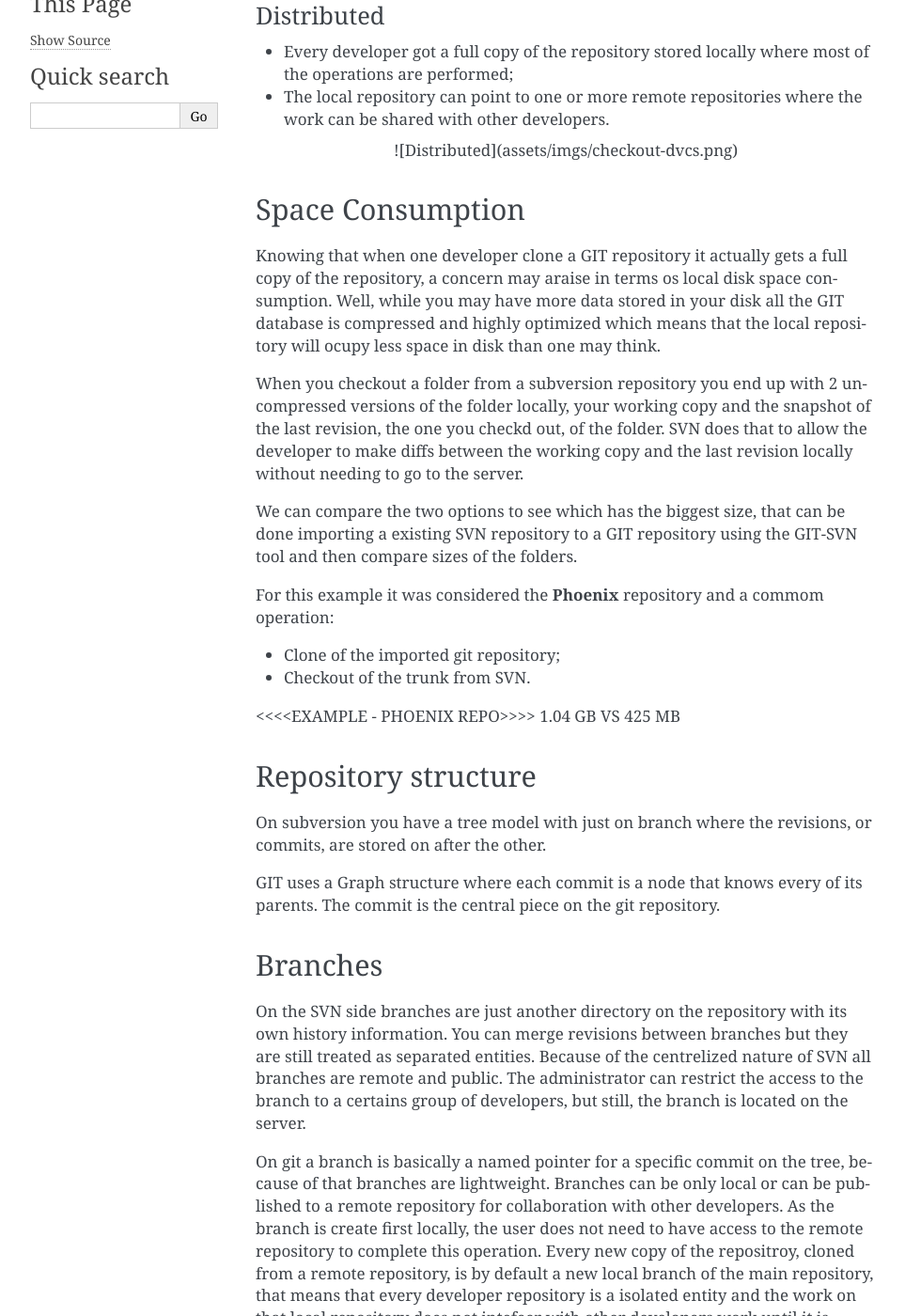
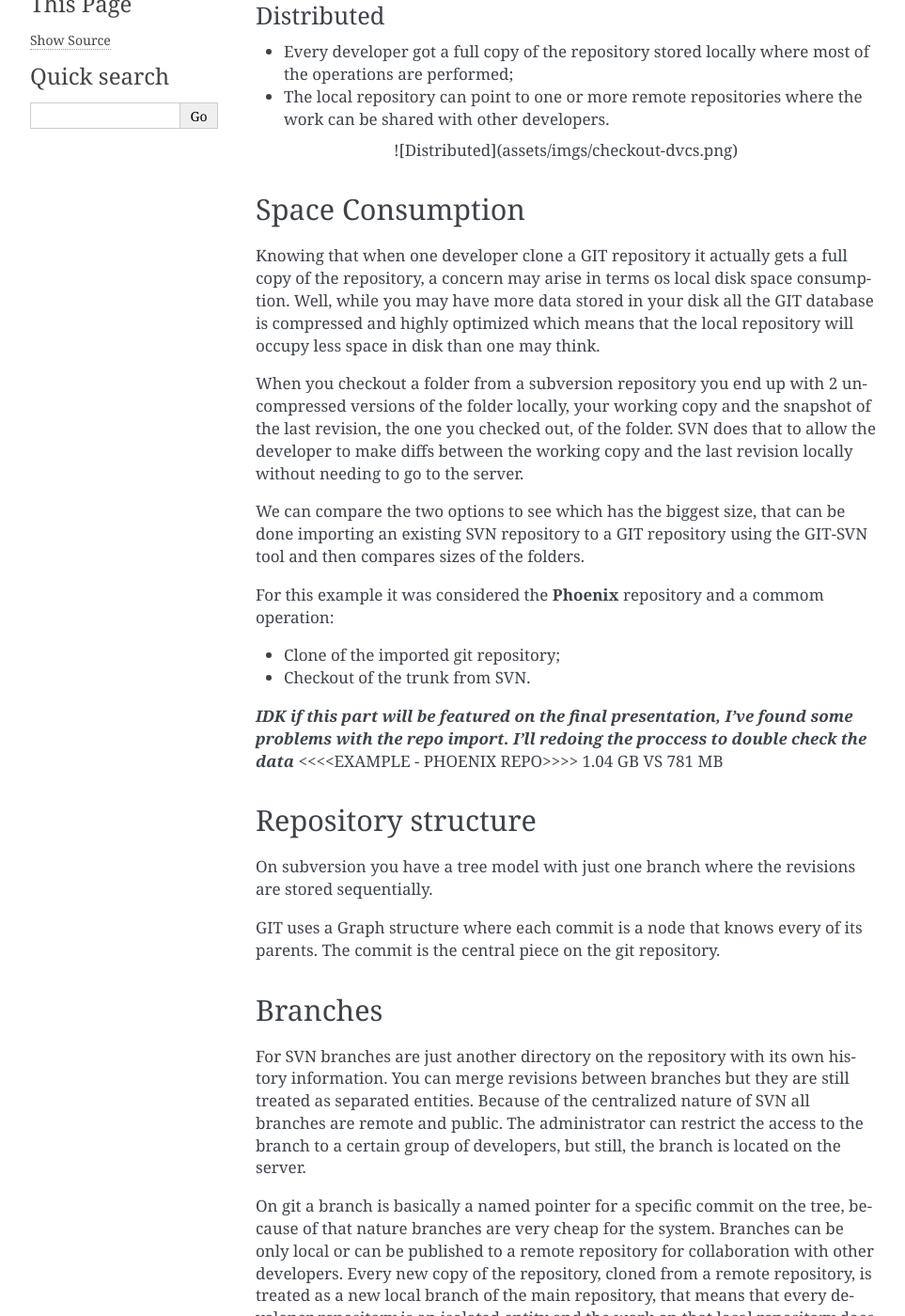
Before and after one commit to pedrostc/svn-vs-git, a Sphinx documentation site: the page built from docs/presentation.md, in a window 1280 px wide and 1400 px high, scrolled down 391 px. Shown: the whole window at 94% size, without its empty margins (148-1111 px from the left). Built offline with Sphinx 7.4.7, drawn with Linux system fonts in a browser that asks for light colours; some of the changed text lies outside the part shown.

Commit message:
Grammar review

```diff
--- a/docs/presentation.md
+++ b/docs/presentation.md
@@ -21,36 +21,35 @@
 
 ## Space Consumption
 
-Knowing that when one developer clone a GIT repository it actually gets a full copy of the repository, a concern may araise in terms os local disk space consumption. Well, while you may have more data stored in your disk all the GIT database is compressed and highly optimized which means that the local repository will ocupy less space in disk than one may think.
+Knowing that when one developer clone a GIT repository it actually gets a full copy of the repository, a concern may arise in terms os local disk space consumption. Well, while you may have more data stored in your disk all the GIT database is compressed and highly optimized which means that the local repository will occupy less space in disk than one may think.
 
-When you checkout a folder from a subversion repository you end up with 2 uncompressed versions of the folder locally, your working copy and the snapshot of the last revision, the one you checkd out, of the folder. SVN does that to allow the developer to make diffs between the working copy and the last revision locally without needing to go to the server.
+When you checkout a folder from a subversion repository you end up with 2 uncompressed versions of the folder locally, your working copy and the snapshot of the last revision, the one you checked out, of the folder. SVN does that to allow the developer to make diffs between the working copy and the last revision locally without needing to go to the server.
 
-We can compare the two options to see which has the biggest size, that can be done importing a existing SVN repository to a GIT repository using the GIT-SVN tool and then compare sizes of the folders.
+We can compare the two options to see which has the biggest size, that can be done importing an existing SVN repository to a GIT repository using the GIT-SVN tool and then compares sizes of the folders.
 
 For this example it was considered the **Phoenix** repository and a commom operation:
 - Clone of the imported git repository;
 - Checkout of the trunk from SVN.
 
-
+***IDK if this part will be featured on the final presentation, I've found some problems with the repo import. I'll redoing the proccess to double check the data***
 <<<<EXAMPLE - PHOENIX REPO>>>>
-1.04 GB VS 425 MB
+1.04 GB VS 781 MB
 
 ## Repository structure
 
-On subversion you have a tree model with just on branch where the revisions, or commits, are stored on after the other.
+On subversion you have a tree model with just one branch where the revisions are stored sequentially.
 
 GIT uses a Graph structure where each commit is a node that knows every of its parents. The commit is the central piece on the git repository.
 
 ## Branches
 
-On the SVN side branches are just another directory on the repository with its own history information. You can merge revisions between branches but they are still treated as separated entities. Because of the centrelized nature of SVN all branches are remote and public. The administrator can restrict the access to the branch to a certains group of developers, but still, the branch is located on the server.
+For SVN branches are just another directory on the repository with its own history information. You can merge revisions between branches but they are still treated as separated entities. Because of the centralized nature of SVN all branches are remote and public. The administrator can restrict the access to the branch to a certain group of developers, but still, the branch is located on the server.
 
-On git a branch is basically a named pointer for a specific commit on the tree, because of that branches are lightweight. Branches can be only local or can be published to a remote repository for collaboration with other developers. As the branch is create first locally, the user does not need to have access to the remote repository to complete this operation.
-Every new copy of the repositroy, cloned from a remote repository, is by default a new local branch of the main repository, that means that every developer repository is a isolated entity and the work on that local repository does not intefeer with other developers work until it is pushed to the shared repository and unless the local copy is being used as a remote repository by another developer.
+On git a branch is basically a named pointer for a specific commit on the tree, because of that nature branches are very cheap for the system. Branches can be only local or can be published to a remote repository for collaboration with other developers. Every new copy of the repository, cloned from a remote repository, is treated as a new local branch of the main repository, that means that every developer repository is an isolated entity and the work on that local repository does not interfere with other developers work until it is pushed to the shared repository and pulled by the others.
 
 ## Tags
 
-Tags and branches are very similar in both systems. For SVN a TAG is just another folder on the main repository, that shouldn't receive any update and remaing static, that can be achieved using access restrictions on the new tag.
+Tags and branches are very similar in both systems. For SVN a TAG is just another folder in the main repository, that shouldn't receive any update and remain static, that can be achieved using access restrictions on the new tag.
 
 On git a tag is a static pointer to a specific commit. Unlike the branch pointer, the tag pointer is static, which means that it cannot be moved to another commit.
 
@@ -62,19 +61,19 @@
 
 ## Commits
 
-Every commit on SVN creates a nes revision on the remote repository, that means that, to be able to commit some changes on the code the developer need to have access to the main repository.
+Every commit on SVN creates a new revision to the remote repository, that means that to be able to commit some changes to the code the developer need to have access to the main repository.
 
-On git the commit is happens locally, so the developer does not need to have access to the remote. The work can be commited locally and then, when the developer gains access to the remote repository, it can push all the commits at once.
+On git the commit is happening locally, so the developer does not need to have access to the remote. The work can be committed locally and then when the developer gains access to the remote repository, it can push all the commits at once.
 
 ## Main workflow advantages
 
-Some of the main advantages for the development workflow that git can provide are:
+Some of the main advantages of the development workflow that git can provide are:
 
-* Commit often - Due to the distributed version of git it makes possible for a developer to commit his work as often as he likes without risking breacking other developers code.
+* Commit often - Due to the distributed version of git it makes possible for a developer to commit his work as often as he likes without risking breaking other developers code.
 
-* Branching workflow - Since branches are lightweight and can be only local the developer may work on the code on a separate branch and than solve all the merge conflicts locally on a complete separated context from other developers code. Most of the git workflows takes advantage of its branching model.
+* Branching workflow - Since branches are lightweight and can be only local the developer may work on the code on a separate branch and then solve all the merge conflicts locally on a complete separated context from other developers code. Most of the git workflows take advantage of its branching model.
 
-* Pull requests - Git offers the option to create a pull request between branches, this means that the work will only be merge on the destination branch if it gets aproved. This feature helps a lot with codereviews and release of new versions of the application.
+* Pull requests - Git offers the option to create a pull request between branches, this means that the work will only be merge on the destination branch if it gets approved. This feature helps a lot with code reviews and release of new versions of the application.
 
 * Peer-To-Peer - Every clone of the repository is a full repository, so you can add any copy of the repository as a remote for your local copy. This allows developers to share branches (e.g.: Experimental Branches) without the need to push it to the server.
 
```
Also changed, not shown: other parts of docs/presentation.md (+1 -1 lines).
